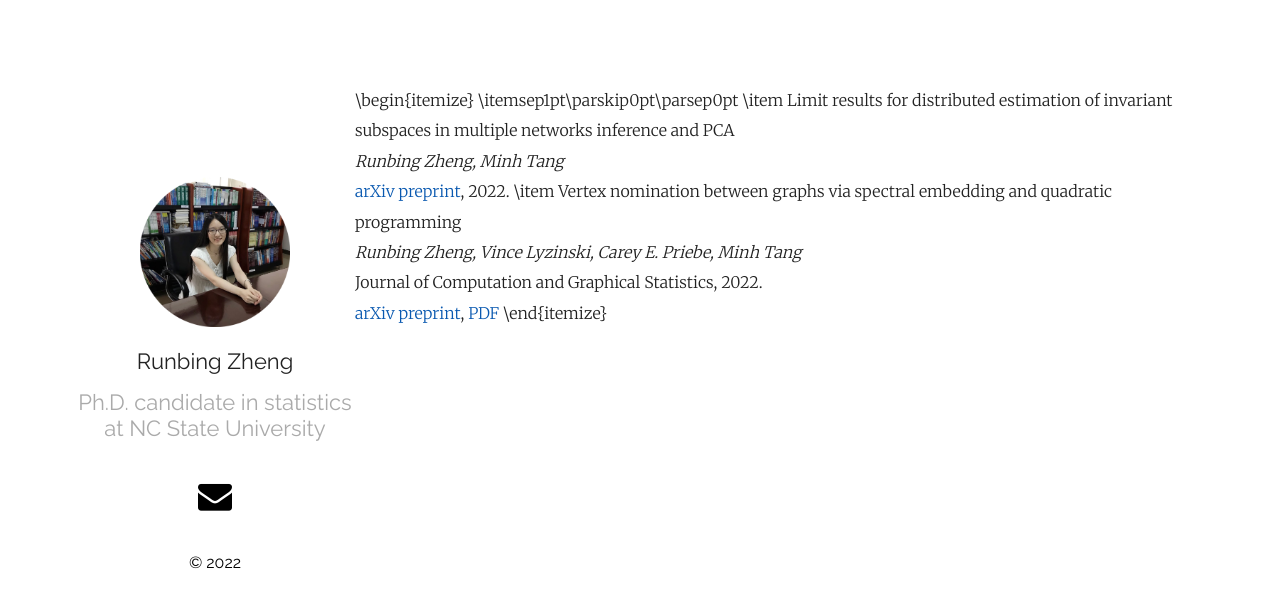
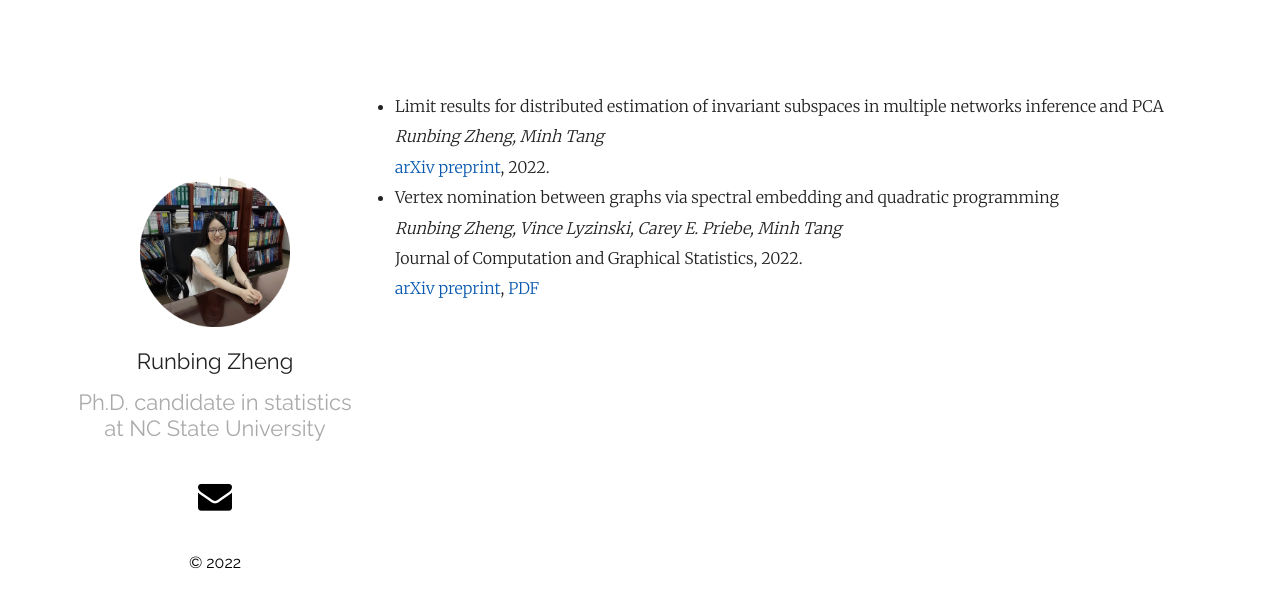
Before and after one commit to RunbingZheng/runbingzheng.github.io, a Jekyll site: the page built from _posts/2022-06-12-Works.markdown, in a window 1280 px wide. Shown: the top 608 px of the page. Built offline with Jekyll 4.4.1, drawn with Linux system fonts in a browser that asks for light colours; our own code applies the rules of GitHub Pages for plain Markdown files.

Commit message:
Revert "Update 2022-06-12-Works.markdown"
This reverts commit aa3b173e6a05002c9a8660af65d0f9153bc24cda.

```diff
--- a/_posts/2022-06-12-Works.markdown
+++ b/_posts/2022-06-12-Works.markdown
@@ -1,20 +1,15 @@
-\begin{itemize}
-\itemsep1pt\parskip0pt\parsep0pt
-\item
-Limit results for distributed estimation of invariant subspaces in multiple networks inference and PCA
+- Limit results for distributed estimation of invariant subspaces in multiple networks inference and PCA
 <br>
 *Runbing Zheng, Minh Tang*
 <br>
 [arXiv preprint][limit preprint], 2022.
-\item
-  Vertex nomination between graphs via spectral embedding and quadratic programming
+- Vertex nomination between graphs via spectral embedding and quadratic programming
 <br>
 *Runbing Zheng, Vince Lyzinski, Carey E. Priebe, Minh Tang*
 <br>
 Journal of Computation and Graphical Statistics, 2022.
 <br>
 [arXiv preprint][vertex preprint], [PDF][vertex pdf]
-\end{itemize}
 
 [limit preprint]:https://arxiv.org/abs/2206.04306
 [vertex preprint]:https://arxiv.org/abs/2010.14622
```
